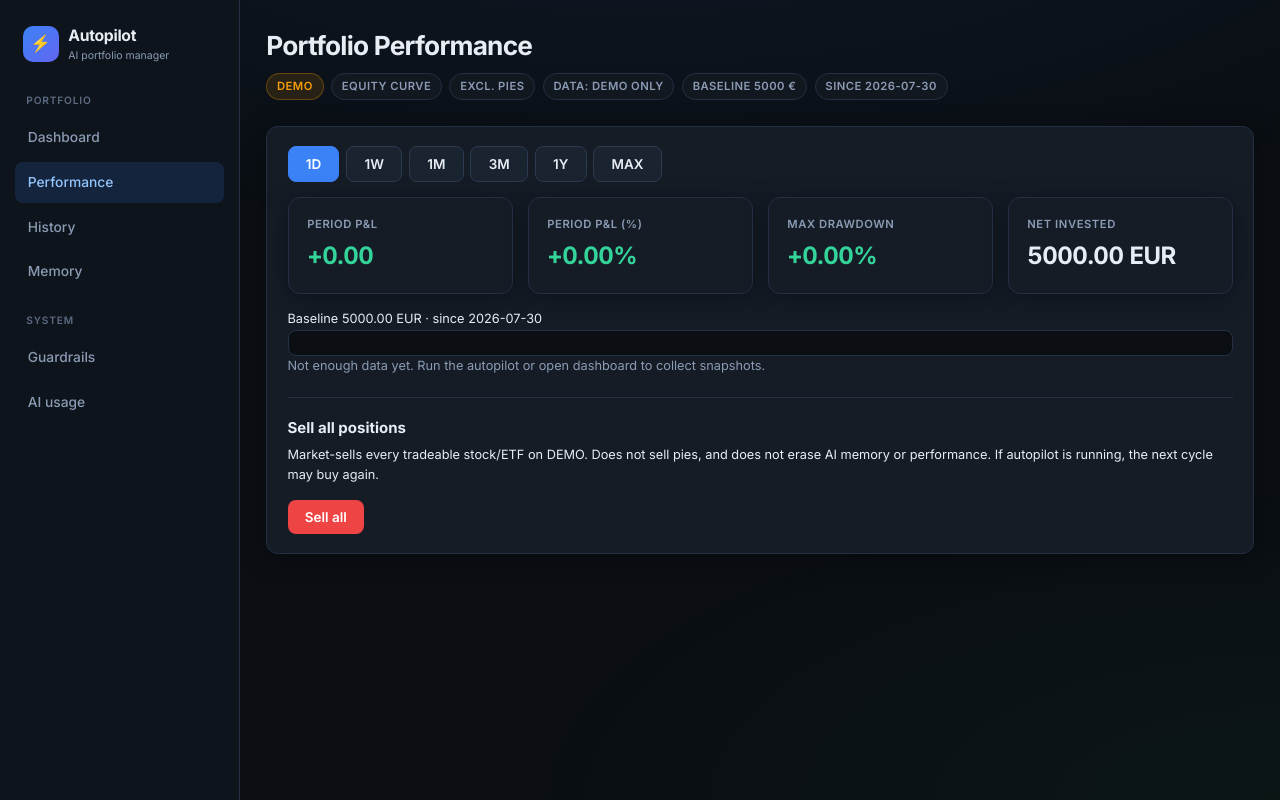
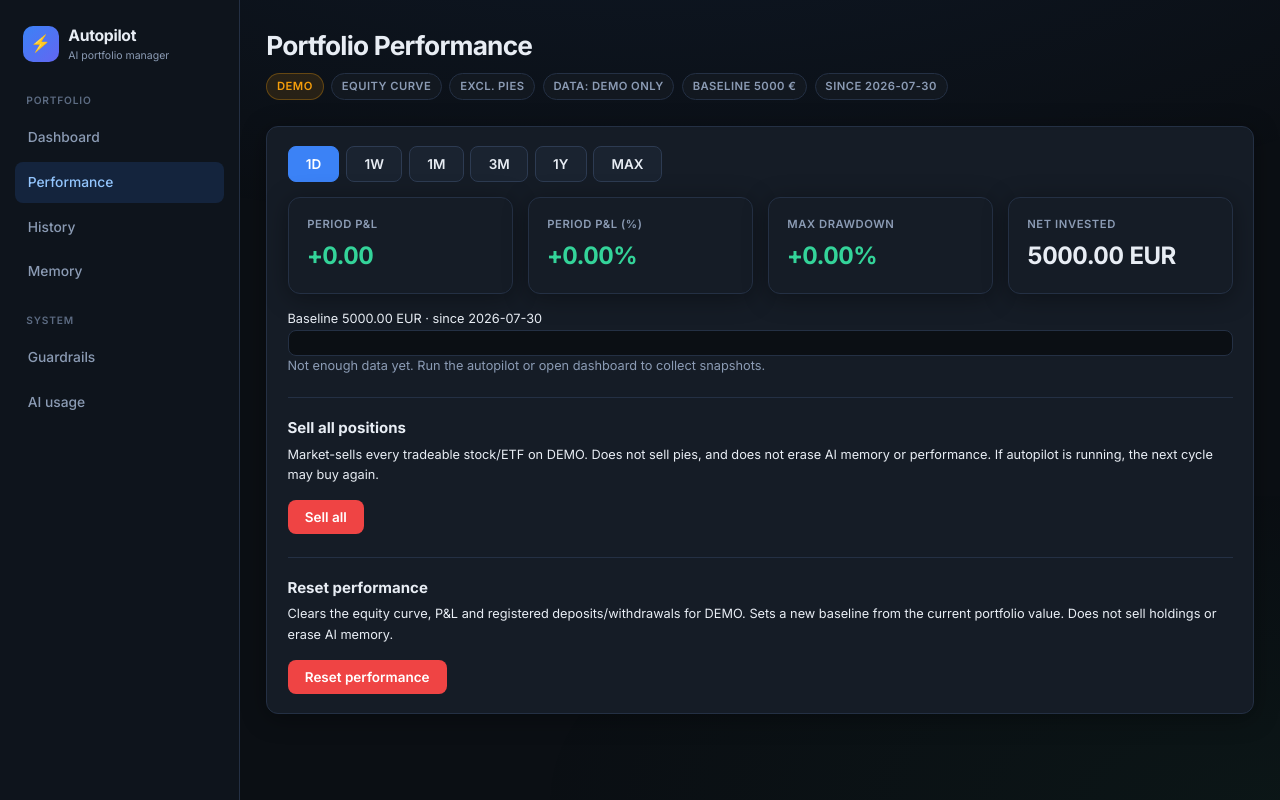
Before and after one commit to hpastrana05/AI_trading_portfolios, a FastAPI app: page /performance in a window 1280 px wide. Run offline with FastAPI, Linux system fonts and the light colour scheme.

Commit message:
rest performance

```diff
--- a/app/web/main.py
+++ b/app/web/main.py
@@ -297,6 +297,7 @@ def performance_page(
     sell_done: int = 0,
     liquidate_done: int = 0,
     liquidate_error: str | None = None,
+    perf_reset: int = 0,
 ):
     capital = performance.load_capital()
     try:
@@ -326,6 +327,7 @@ def performance_page(
             "liquidate_error": liquidate_error,
             "liquidate_sold": 0,
             "liquidate_skipped": 0,
+            "perf_reset_done": bool(perf_reset),
         },
     )
 
@@ -338,10 +340,24 @@ def performance_api(range: str = "max"):
 
 @app.post("/performance/reset")
 def performance_reset():
-    result = autopilot.reset_portfolio()
+    remaining = None
+    account = None
+    try:
+        account = _get_account_cached()
+        remaining = float(account.get("total_value") or 0)
+    except Exception:
+        pass
+    performance.reset_performance_history(
+        baseline=remaining if remaining and remaining > 0 else None
+    )
+    if account and remaining and remaining > 0:
+        try:
+            performance.record_snapshot(account)
+        except Exception:
+            pass
     _ACCOUNT_CACHE["data"] = None
     _POSITIONS_CACHE["data"] = None
-    return _reset_redirect("/settings", result)
+    return RedirectResponse(url="/performance?perf_reset=1", status_code=303)
 
 
 @app.post("/performance/deposit")
@@ -389,6 +405,7 @@ def performance_sell_for_withdrawal(request: Request, amount: str = Form("")):
             "liquidate_error": None,
             "liquidate_sold": 0,
             "liquidate_skipped": 0,
+            "perf_reset_done": False,
         }
         ctx.update(extra)
         return templates.TemplateResponse(
@@ -429,6 +446,7 @@ def performance_sell_all(request: Request):
             "liquidate_error": None,
             "liquidate_sold": 0,
             "liquidate_skipped": 0,
+            "perf_reset_done": False,
         }
         ctx.update(extra)
         return templates.TemplateResponse(
--- a/templates/performance.html
+++ b/templates/performance.html
@@ -19,6 +19,12 @@
     </div>
   </header>
 
+  {% if perf_reset_done %}
+  <div class="alert" style="background:var(--success-bg);border-color:rgba(34,197,94,0.3);color:#86efac">
+    Performance history reset. Chart and deposits start from the current portfolio value.
+    Holdings, trades and AI memory were not changed.
+  </div>
+  {% endif %}
   {% if liquidate_done %}
   <div class="alert" style="background:var(--success-bg);border-color:rgba(34,197,94,0.3);color:#86efac">
     Sold all tradeable positions: {{ liquidate_sold }} executed
@@ -186,6 +192,20 @@
       </form>
     </div>
 
+    <div class="demo-reset-box">
+      <div>
+        <strong>Reset performance</strong>
+        <p class="meta" style="margin:0.35rem 0 0">
+          Clears the equity curve, P&amp;L and registered deposits/withdrawals for {{ env }}.
+          Sets a new baseline from the current portfolio value. Does not sell holdings or erase AI memory.
+        </p>
+      </div>
+      <form method="post" action="/performance/reset"
+            onsubmit="return confirm('Are you sure? This will erase the performance chart and deposits for this environment. Holdings, trades and AI memory stay.');">
+        <button type="submit" class="btn-danger">Reset performance</button>
+      </form>
+    </div>
+
     {% if liquidate_result and (liquidate_result.executed or liquidate_result.skipped) %}
     <div class="card" style="margin-top:1rem;background:var(--bg-elevated)">
       <h2 style="font-size:1rem;margin-bottom:0.75rem">Last sell-all result</h2>
```
Also changed, not shown: app/storage/performance.py.
